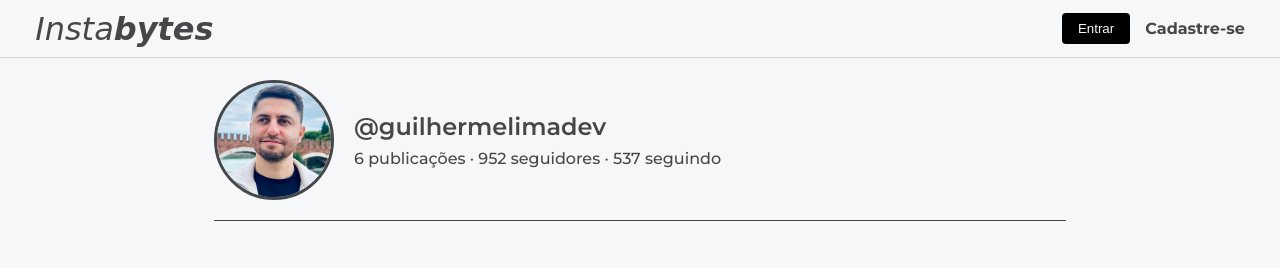
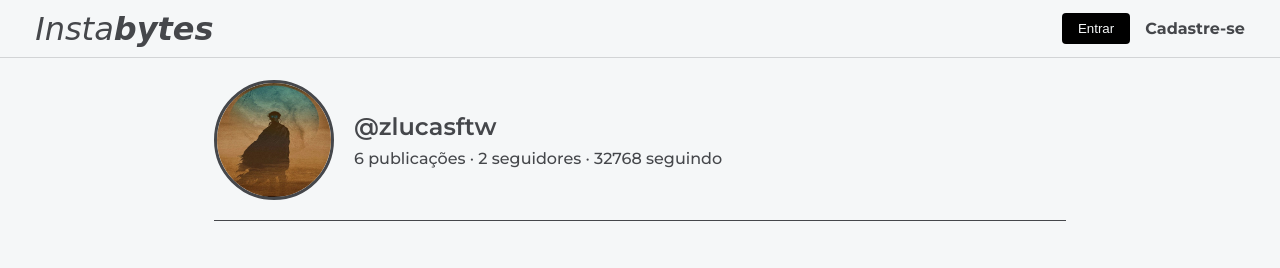
Before and after one commit to zlucasftw/insta-like, a website built with Parcel: page index.html in a window 1280 px wide. Built offline with nearby package versions, Linux system fonts and the light colour scheme; no server answers; a web font is replaced by a local one.

Commit message:
fix: Arrumando o projeto

```diff
--- a/index.html
+++ b/index.html
@@ -5,7 +5,7 @@
     <meta name="viewport" content="width=device-width, initial-scale=1.0">
     <title>InstaBytes</title>
     <link rel="shortcut icon" type="image/x-icon" href="assets/images/byte.ico">
-    <meta name="description" content="Explore o mundo com Viagem Dev! Veja fotos inspiradoras e histórias de viagens incríveis.">
+    <meta name="description" content="Explore o universo! Veja fotos incríveis do universo, de artistas, entre outras.">
     <link rel="stylesheet" href="assets/style.css">
 </head>
 <body>
@@ -23,10 +23,10 @@
 
     <main class="profile-container">
         <section class="profile-header">
-            <img src="photos/gui.jpeg" alt="Foto de perfil de Guilherme Lima, um desenvolvedor apaixonado por viagens." class="profile-pic" />
+            <img src="photos/lucas.png" alt="Foto de perfil de Lucas Góis, um desenvolvedor apaixonado pelo universo, literatura e tecnologia." class="profile-pic" />
             <div class="profile-info">
-                <h1>@guilhermelimadev</h1>
-                <p>6 publicações · 952 seguidores · 537 seguindo</p>
+                <h1>@zlucasftw</h1>
+                <p>6 publicações · 2 seguidores · 32768 seguindo</p>
             </div>
         </section>
 
```
Also changed, not shown: photos/gui.jpeg (deleted), photos/lucas.png (added).
